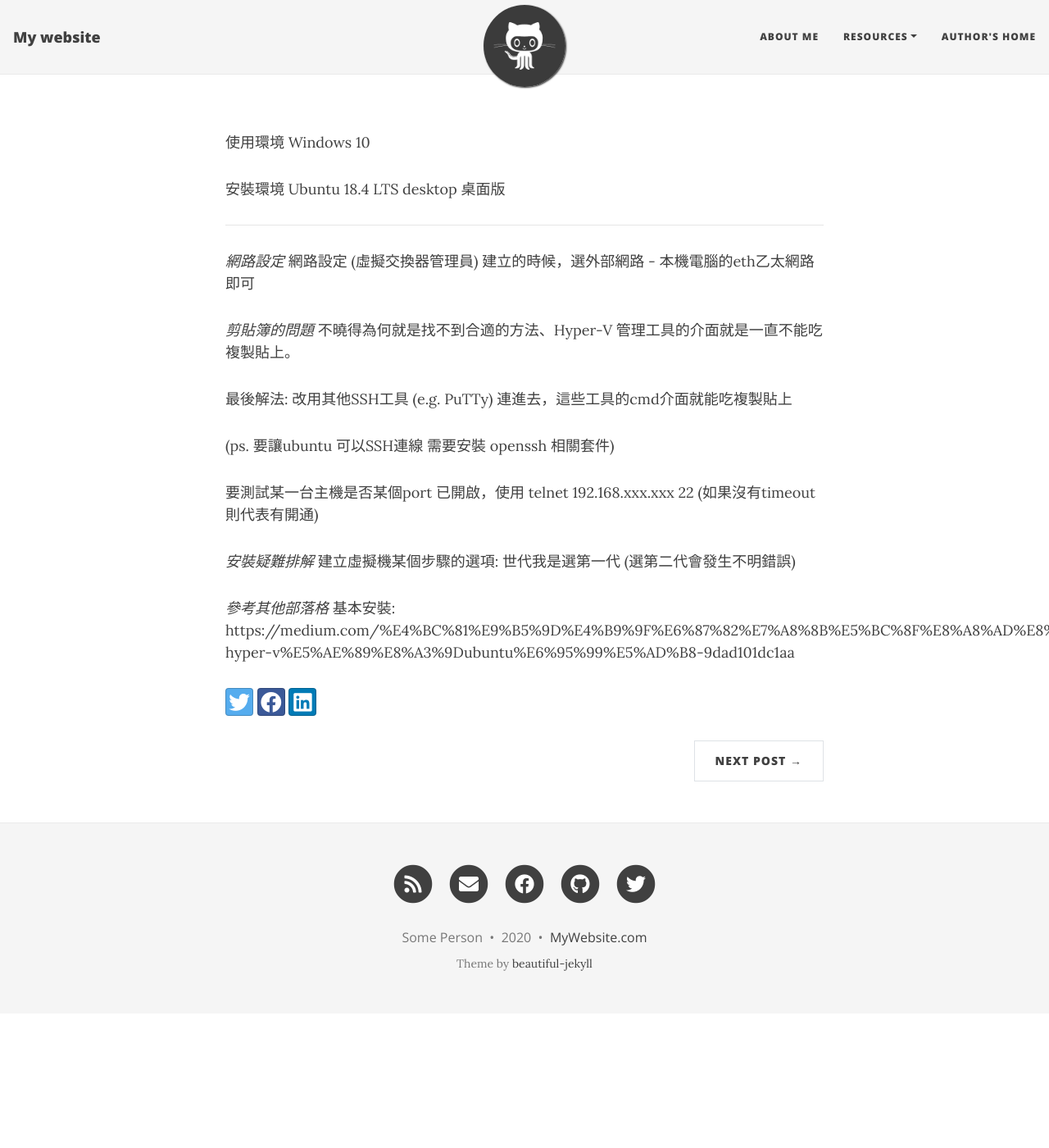
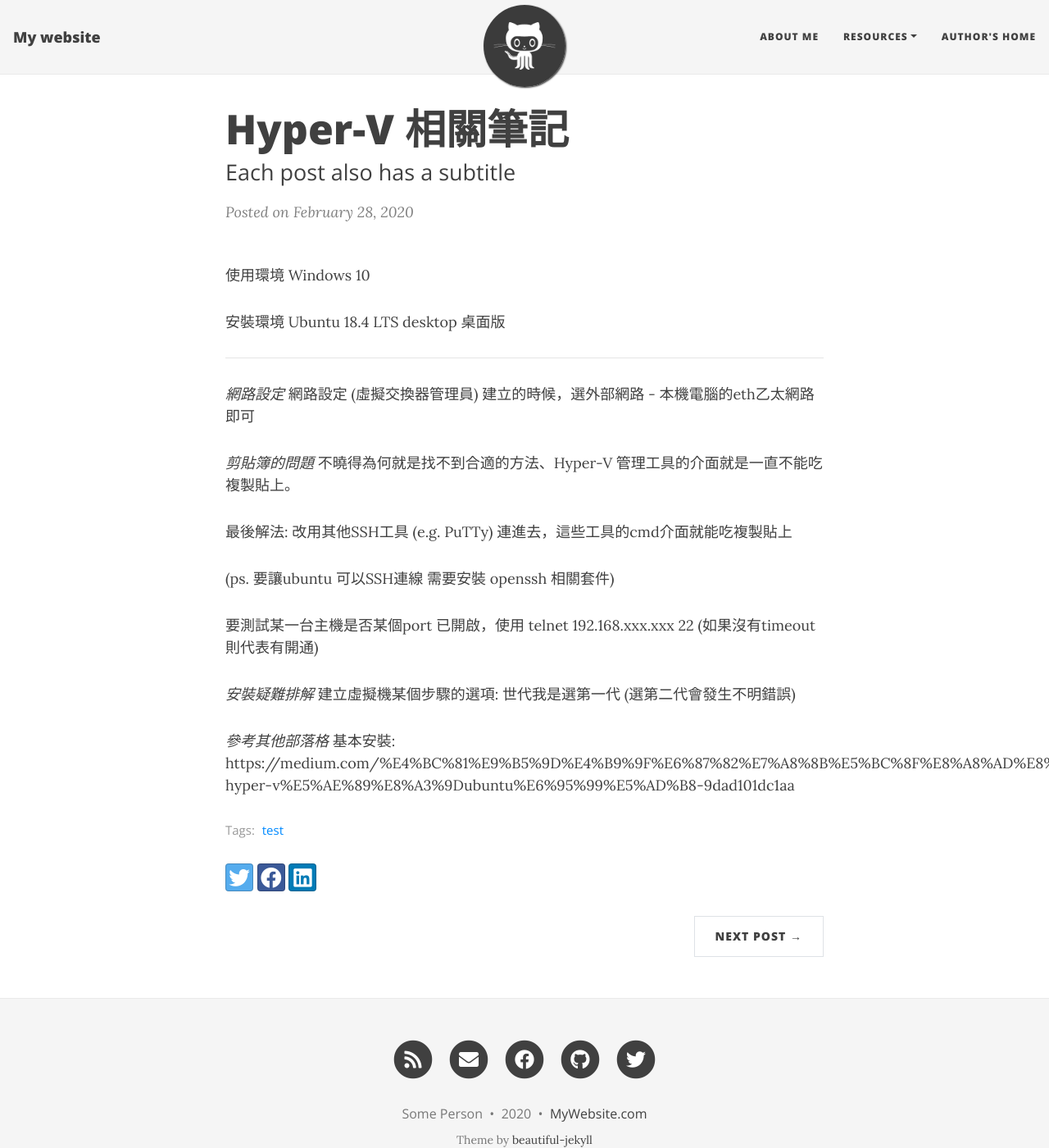
Before and after one commit to momoBear/momoBear.github.io, a Jekyll site: the page built from _posts/2020-02-28-HyperV筆記.md, in a window 1280 px wide and 1400 px high. Shown: the whole window at 82% size. Built offline with Jekyll 4.4.1, drawn with Linux system fonts in a browser that asks for light colours; nearby versions of some CDN libraries.

Commit message:
Update 2020-02-28-HyperV筆記.md

```diff
--- a/_posts/2020-02-28-HyperV筆記.md
+++ b/_posts/2020-02-28-HyperV筆記.md
@@ -2,7 +2,7 @@
 layout: post
 title: Hyper-V 相關筆記
 subtitle: Each post also has a subtitle
-tags: [test
+tags: [test]
 ---
 
 
```
